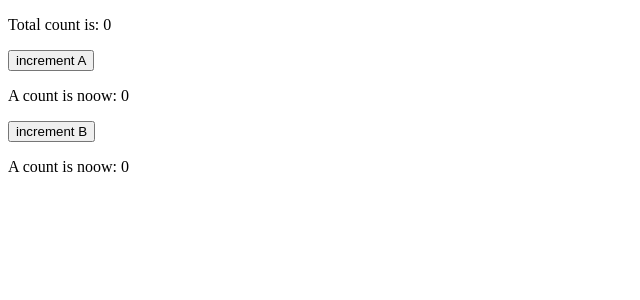
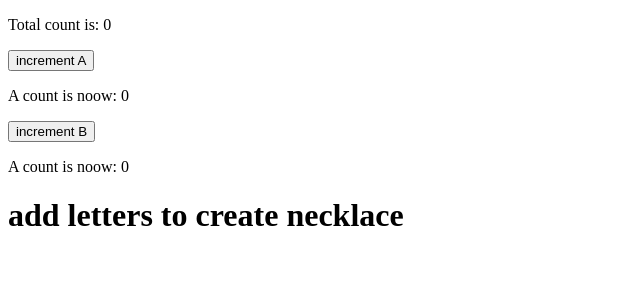
Before and after one commit to thasneem9/fullstackopen, a React (Vite) app in the folder part1/: page / in a window 1280 px wide. Shown: the top 300 px of the page, without its empty margins (0-640 px from the left). Built offline with nearby package versions, Linux system fonts and the light colour scheme.

Commit message:
d)conditional rendering

```diff
--- /dev/null
+++ b/part1/components/History.jsx
@@ -0,0 +1,18 @@
+const History=(props)=>{
+    if (props.clickList.length==0){
+        return(
+            <>
+            <h1>add letters to create necklace</h1>
+            </>
+        )}
+    else{
+        return(
+            <>
+            <h1>history necklace: {props.clickList}</h1>
+            <h1>history necklace separated by ~: {props.clickList.join('~')}</h1>
+            </>
+        )}
+
+
+}
+export default History
--- a/part1/src/App.jsx
+++ b/part1/src/App.jsx
@@ -1,3 +1,4 @@
+import History from "../components/History"
 import { useState } from "react"
 const App = () => {
 
@@ -5,11 +6,15 @@ const [A,setA]=useState(0)
 const [B,setB]=useState(0)
 const [total,setTotal]=useState(0)
 
+const [clickList,setClickList]=useState([])
+
 
  const handleA=()=>{
   const updatedA=A+1 //init: 0+1=1
   setA(updatedA)
   setTotal(updatedA+B) //uses the var instead of actual state that hasn't been updated yet
+
+  setClickList([...clickList,'A'])
 
  }//finally A is officially set to 1
 
@@ -17,6 +22,9 @@ const [total,setTotal]=useState(0)
   const updatedB=B+1 //init: 0+1=1
   setB(updatedB)
   setTotal(updatedB+A) //uses the var instead of actual state that hasn't been updated yet
+
+    setClickList([...clickList,'B'])
+
 
  }
 
@@ -28,7 +36,9 @@ const [total,setTotal]=useState(0)
       <p>A count is noow: {A}</p>
         <button onClick={handleB}>increment B</button>
       <p>A count is noow: {B}</p>
-    </>
+
+      <History clickList={clickList}/>
+          </>
   )
 }
 export default App
```
